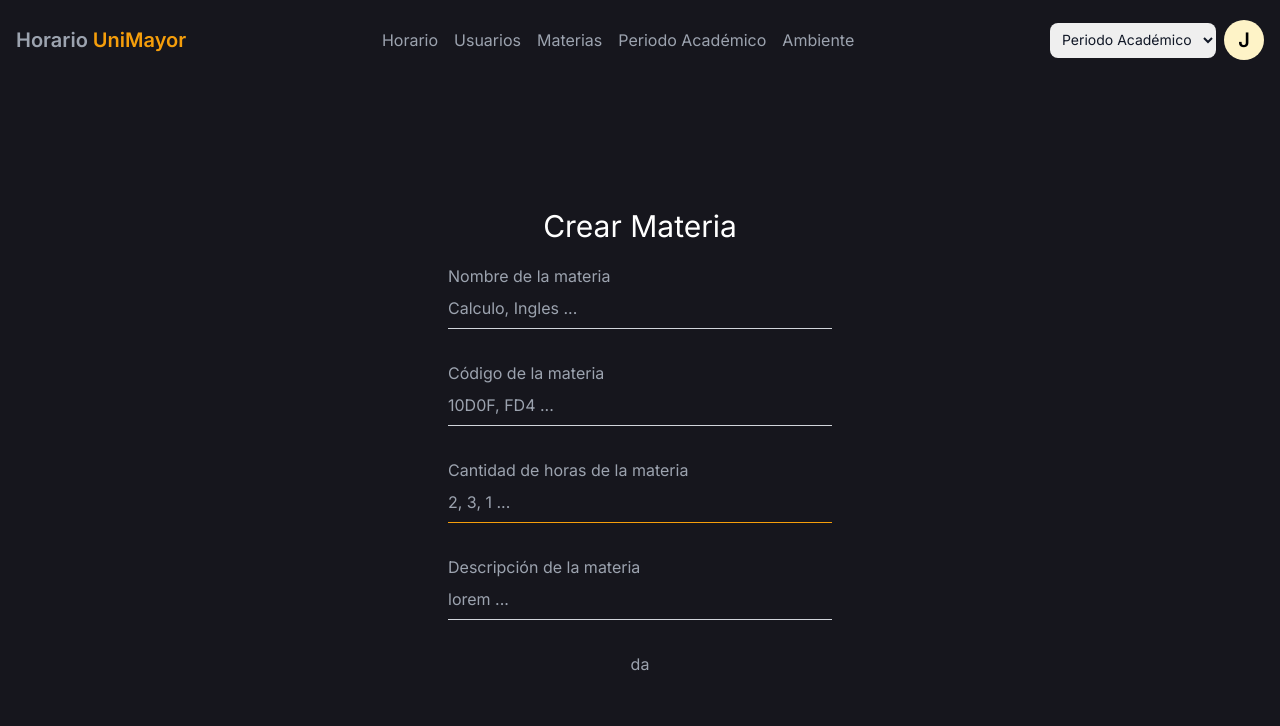
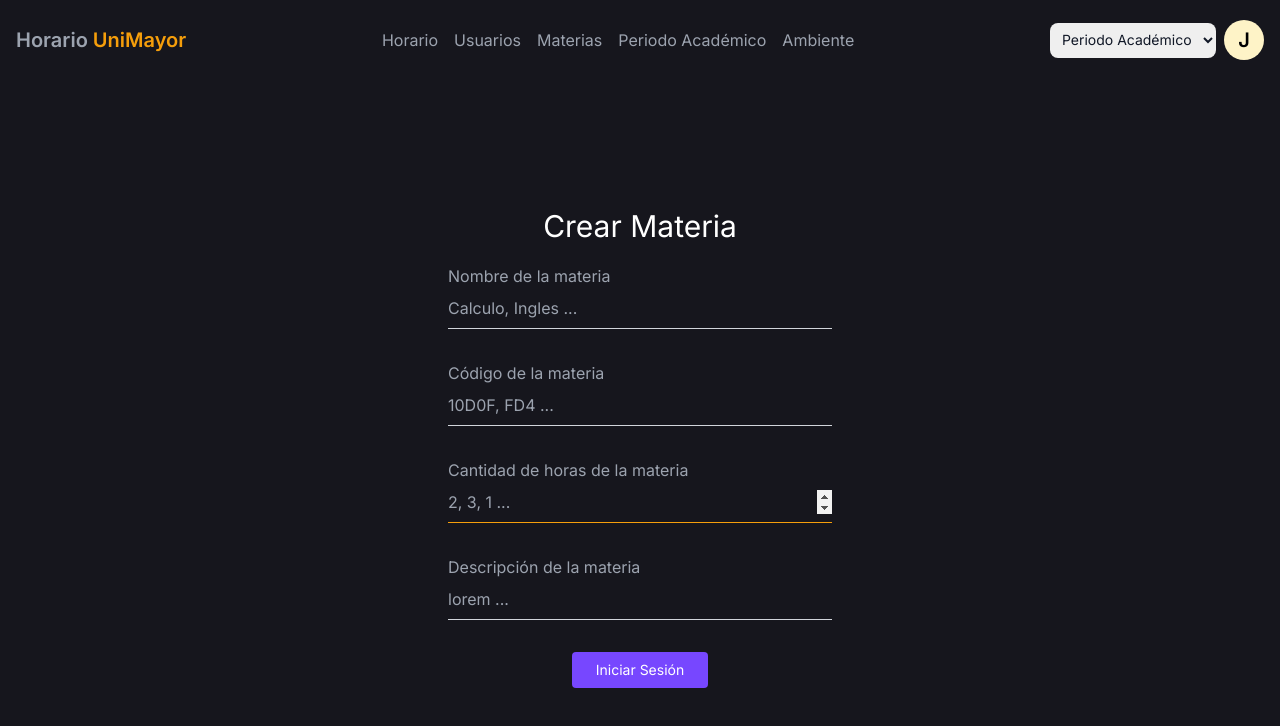
Before and after one commit to igrisdev/horario_unimayor, a Next.js app: page /dashboard/subject/create in a window 1280 px wide. Shown: the top 726 px of the page. Built offline with nearby package versions, Linux system fonts and the light colour scheme.

Commit message:
already subject form

```diff
--- a/src/app/api/dashboard/subject/route.js
+++ b/src/app/api/dashboard/subject/route.js
@@ -24,7 +24,7 @@
       data: {
         name,
         code,
-        hours,
+        hours: Number(hours),
         description,
       },
     })
@@ -34,6 +34,7 @@
       { status: 200 }
     )
   } catch (error) {
+    console.log(error)
     return NextResponse.json(
       { error: 'Internal Server Error' },
       { status: 500 }
--- a/src/components/dashboard/subject/FormSubject.jsx
+++ b/src/components/dashboard/subject/FormSubject.jsx
@@ -1,11 +1,29 @@
 'use client'
 
+import { Axios } from '@/lib/axios'
+import { useState } from 'react'
+import { useRouter } from 'next/navigation'
+
 export const FormSubject = () => {
+  const [loading, setLoading] = useState(false)
+
   const handleSubmit = (event) => {
     event.preventDefault()
+
     const data = new FormData(event.target)
     const subject = Object.fromEntries(data)
-    console.log(subject)
+    setLoading(true)
+
+    Axios.post('/api/dashboard/subject', subject)
+      .then((res) => {
+        console.log(res)
+      })
+      .catch((err) => {
+        console.log(err)
+      })
+      .finally(() => {
+        setLoading(false)
+      })
   }
 
   return (
@@ -39,7 +57,7 @@
         <label htmlFor='hours'>Cantidad de horas de la materia</label>
         <input
           id='hours'
-          type='text'
+          type='number'
           name='hours'
           placeholder='2, 3, 1 ...'
           autoFocus
@@ -61,7 +79,32 @@
         ></textarea>
       </div>
 
-      <button>da</button>
+      <button className='bg-[#7747ff] w-max m-auto px-6 py-2 rounded text-white text-sm font-normal'>
+        {loading ? (
+          <>
+            <svg
+              aria-hidden='true'
+              role='status'
+              className='inline w-4 h-4 me-3 text-gray-200 animate-spin dark:text-gray-600'
+              viewBox='0 0 100 101'
+              fill='none'
+              xmlns='http://www.w3.org/2000/svg'
+            >
+              <path
+                d='M100 50.5908C100 78.2051 77.6142 100.591 50 100.591C22.3858 100.591 0 78.2051 0 50.5908C0 22.9766 22.3858 0.59082 50 0.59082C77.6142 0.59082 100 22.9766 100 50.5908ZM9.08144 50.5908C9.08144 73.1895 27.4013 91.5094 50 91.5094C72.5987 91.5094 90.9186 73.1895 90.9186 50.5908C90.9186 27.9921 72.5987 9.67226 50 9.67226C27.4013 9.67226 9.08144 27.9921 9.08144 50.5908Z'
+                fill='currentColor'
+              />
+              <path
+                d='M93.9676 39.0409C96.393 38.4038 97.8624 35.9116 97.0079 33.5539C95.2932 28.8227 92.871 24.3692 89.8167 20.348C85.8452 15.1192 80.8826 10.7238 75.2124 7.41289C69.5422 4.10194 63.2754 1.94025 56.7698 1.05124C51.7666 0.367541 46.6976 0.446843 41.7345 1.27873C39.2613 1.69328 37.813 4.19778 38.4501 6.62326C39.0873 9.04874 41.5694 10.4717 44.0505 10.1071C47.8511 9.54855 51.7191 9.52689 55.5402 10.0491C60.8642 10.7766 65.9928 12.5457 70.6331 15.2552C75.2735 17.9648 79.3347 21.5619 82.5849 25.841C84.9175 28.9121 86.7997 32.2913 88.1811 35.8758C89.083 38.2158 91.5421 39.6781 93.9676 39.0409Z'
+                fill='#1C64F2'
+              />
+            </svg>
+            Loading...
+          </>
+        ) : (
+          'Iniciar Sesión'
+        )}
+      </button>
     </form>
   )
 }
```
